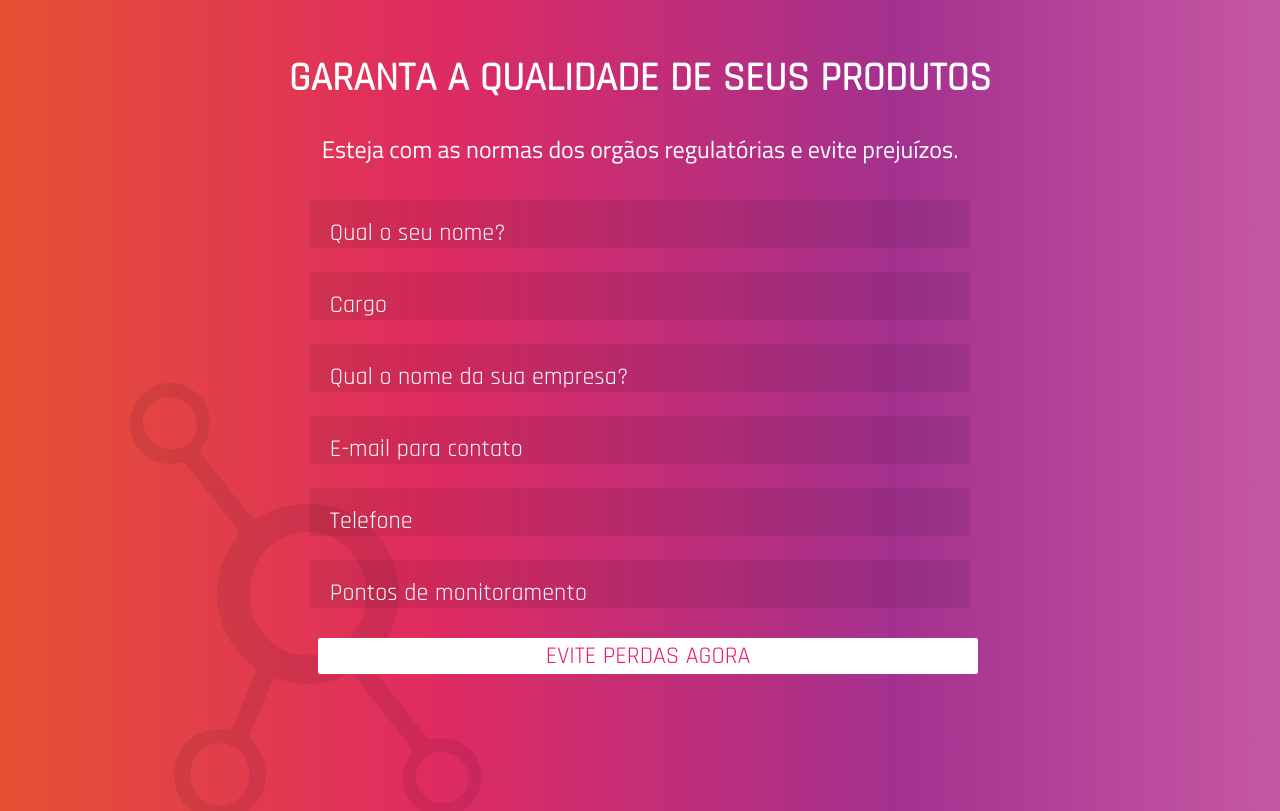
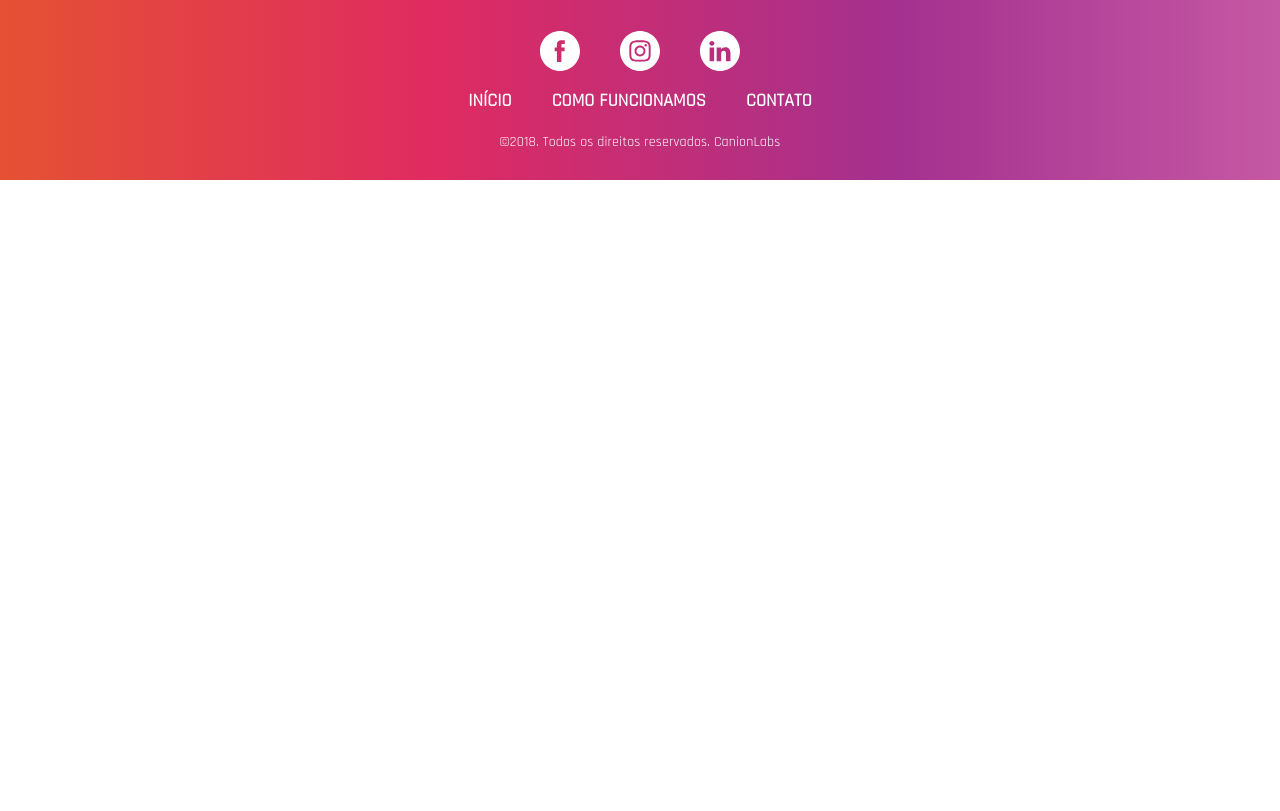
Before and after one commit to canionlabs/monar-landing, a Vue app: page /#/ in a window 1280 px wide. Shown: the part 3580-4391 px from the top of the page. After the commit the page ends 3760 px from the top, so only its background shows below. Built offline with nearby package versions, Linux system fonts and the light colour scheme.

Commit message:
Removing customer section

```diff
--- a/src/components/home/Home.vue
+++ b/src/components/home/Home.vue
@@ -49,57 +49,20 @@
         <img class="screens seed-img" src="@/assets/fapepi.png">
         <img class="screens seed-img" id="sebrae-logo" src="@/assets/sebrae.png">
       </div>
-<!--       <h1 class="section-title small-pad">Clientes</h1>
-      <img class="screens img-row" src="@/assets/fapepi.png"> -->
     </div>
-    <div class="section small-pad" id="contact">
-      <img class="background-monar" src="@/assets/logo/monar.svg">
-      <h1 class="section-title">Garanta a qualidade de seus produtos</h1>
-      <p class="little-description">
-        Esteja com as normas dos orgãos regulatórias e evite prejuízos.
-        <div>
-        <div class="form-box">
-          <md-field>
-            <label>Qual o seu nome?</label>
-            <md-input v-model="name"></md-input>
-          </md-field>
-          <md-field>
-            <label>Cargo</label>
-            <md-input v-model="name"></md-input>
-          </md-field>
-          <md-field>
-            <label>Qual o nome da sua empresa?</label>
-            <md-input v-model="company"></md-input>
-          </md-field>
-          <md-field>
-            <label>E-mail para contato</label>
-            <md-input v-model="email"></md-input>
-          </md-field>
-          <md-field>
-            <label>Telefone</label>
-            <md-input v-model="phone"></md-input>
-          </md-field>
-          <md-field>
-            <label>Pontos de monitoramento</label>
-            <md-input v-model="phone"></md-input>
-          </md-field>
-          <div>
-            <md-button class="form-button">Evite perdas agora</md-button>
-          </div>
-        </div>
-        </div>
-      </p>
-    </div>
+    <contact></contact>
   </div>
 </template>
 
 <script>
 import Presentation from './Presentation'
+import Contact from './Contact'
 
 export default {
   name: 'home',
   components: {
-    Presentation
+    Presentation,
+    Contact
   }
 }
 </script>
```
